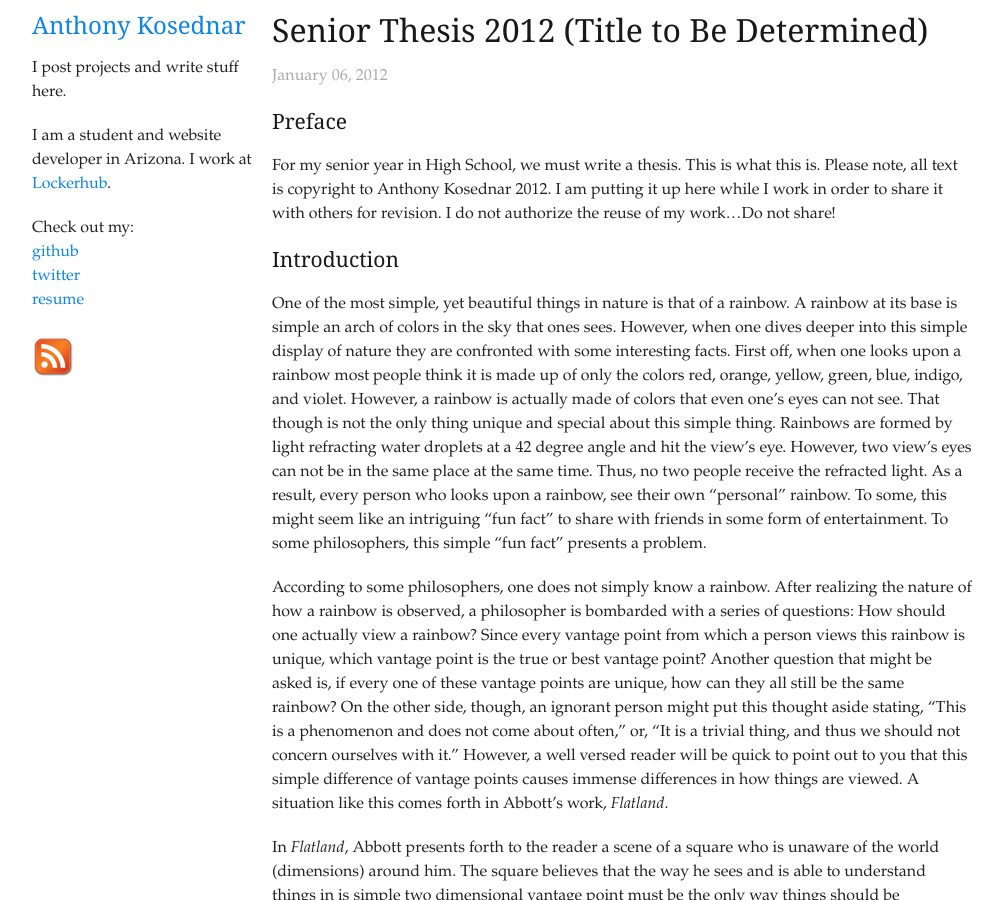
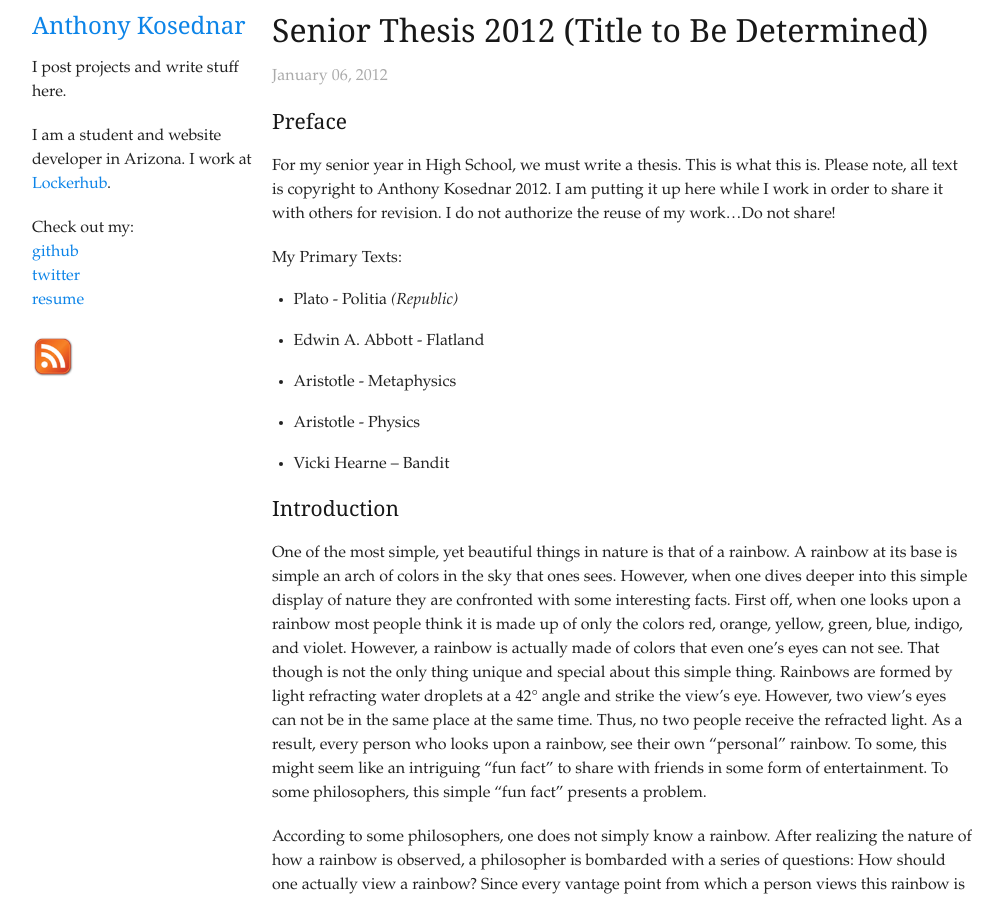
Before and after one commit to akosednar/akosednar.github.com, a Jekyll site: the page built from _posts/2012-01-06-Senior-Thesis-2012.md, in a window 1280 px wide and 900 px high. Shown: the whole window, without its empty margins (138-1141 px from the left). Built offline with Jekyll 4.4.1, drawn with Linux system fonts in a browser that asks for light colours.

Commit message:
Some additions

```diff
--- a/_posts/2012-01-06-Senior-Thesis-2012.md
+++ b/_posts/2012-01-06-Senior-Thesis-2012.md
@@ -9,11 +9,24 @@ categories:
 
 For my senior year in High School, we must write a thesis. This is what this is. Please note, all text is copyright to Anthony Kosednar 2012. I am putting it up here while I work in order to share it with others for revision. I do not authorize the reuse of my work…Do not share!
 
+My Primary Texts:
+
+* Plato - Politia *(Republic)*
+
+* Edwin A. Abbott - Flatland
+
+* Aristotle - Metaphysics
+
+* Aristotle - Physics
+
+* Vicki Hearne – Bandit
+
+
 ### Introduction ###
 
 <!-- Citation: http://www.fi.edu/color/rainbow.html -->
 
-One of the most simple, yet beautiful things in nature is that of a rainbow. A rainbow at its base is simple an arch of colors in the sky that ones sees. However, when one dives deeper into this simple display of nature they are confronted with some interesting facts. First off, when one looks upon a rainbow most people think it is made up of only the colors red, orange, yellow, green, blue, indigo, and violet. However, a rainbow is actually made of colors that even one's eyes can not see. That though is not the only thing unique and special about this simple thing. Rainbows are formed by light refracting water droplets at a 42 degree angle and hit the view's eye. However, two view's eyes can not be in the same place at the same time. Thus, no two people receive the refracted light. As a result, every person  who looks upon a rainbow, see their own "personal" rainbow. To some, this might seem like an intriguing  "fun fact" to share with friends in some form of entertainment. To some philosophers, this simple "fun fact" presents a problem.
+One of the most simple, yet beautiful things in nature is that of a rainbow. A rainbow at its base is simple an arch of colors in the sky that ones sees. However, when one dives deeper into this simple display of nature they are confronted with some interesting facts. First off, when one looks upon a rainbow most people think it is made up of only the colors red, orange, yellow, green, blue, indigo, and violet. However, a rainbow is actually made of colors that even one's eyes can not see. That though is not the only thing unique and special about this simple thing. Rainbows are formed by light refracting water droplets at a 42&deg; angle and strike the view's eye. However, two view's eyes can not be in the same place at the same time. Thus, no two people receive the refracted light. As a result, every person  who looks upon a rainbow, see their own "personal" rainbow. To some, this might seem like an intriguing  "fun fact" to share with friends in some form of entertainment. To some philosophers, this simple "fun fact" presents a problem.
 
 According to some philosophers, one does not simply know a rainbow. <!-- Lord of the rings reference lol: http://www.youtube.com/watch?feature=player_embedded&v=0tMv5uj0odM ---> After realizing the nature of how a rainbow is observed, a philosopher is bombarded with a series of questions: How should one actually view a rainbow? Since every vantage point from which a person views this rainbow is unique, which vantage point is the true or best vantage point? Another question that might be asked is, if every one of these vantage points are unique, how can they all still be the same rainbow? On the other side, though, an ignorant person might put this thought aside stating, "This is a phenomenon and does not come about often," or, "It is a trivial thing, and thus we should not concern ourselves with it." However, a well versed reader will be quick to point out to you that this simple difference of vantage points causes immense differences in how things are viewed. A situation like this comes forth in Abbott's work, *Flatland*.
 
```
